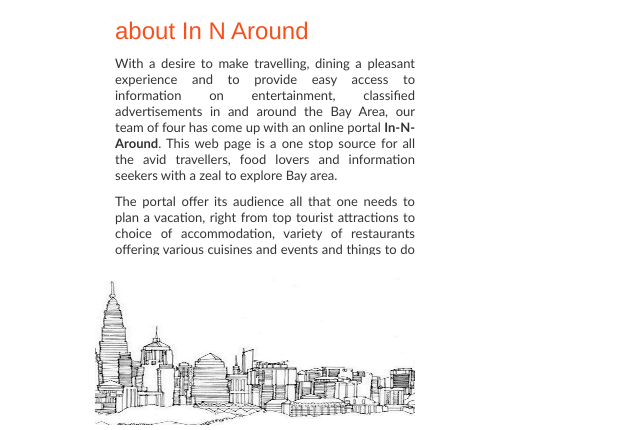
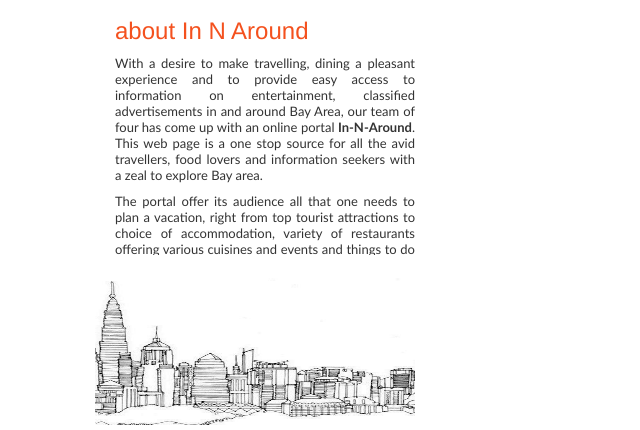
Before and after one commit to MahimaSrikanta/Python_project, a Flask app: page / in a window 1280 px wide. Shown: the part 1300-1730 px from the top of the page, without its empty margins (0-640 px from the left). Run offline with Flask 2, Linux system fonts and the light colour scheme; some libraries are stand-ins or nearby versions.

Commit message:
About section - Madhura

```diff
--- a/templates/profile.html
+++ b/templates/profile.html
@@ -32,7 +32,7 @@
               <h3 style="text-align:left; float:left; color: #f4511e">about In N Around</h3>
                <div class="thumbnail" style="height:200px; width:300px; border:0px solid #ccc;font:13px Calibri; overflow:auto; float: right; text-align: justify">
                     <p>With a desire to make travelling, dining a pleasant experience and to provide easy access to information on entertainment,
-                        classified advertisements in and around the Bay Area, our team of four has come up with an online portal <strong>In-N-Around</strong>.
+                        classified advertisements in and around Bay Area, our team of four has come up with an online portal <strong>In-N-Around</strong>.
                         This web page is a one stop source for all the avid travellers, food lovers and information seekers with a zeal to explore Bay area.
                     </p>
                     <p>The portal offer its audience all that one needs to plan a vacation, right from top tourist attractions to choice of accommodation,
```
